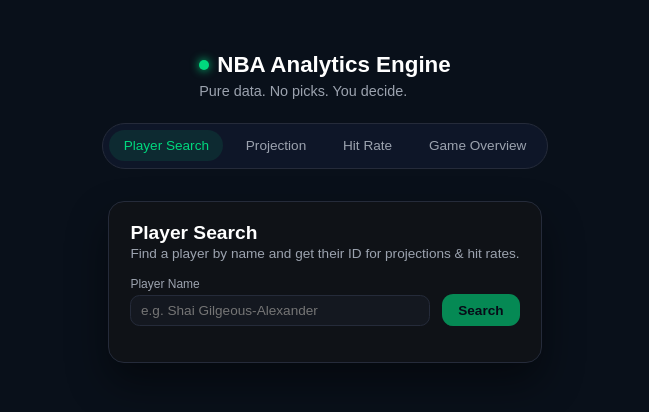
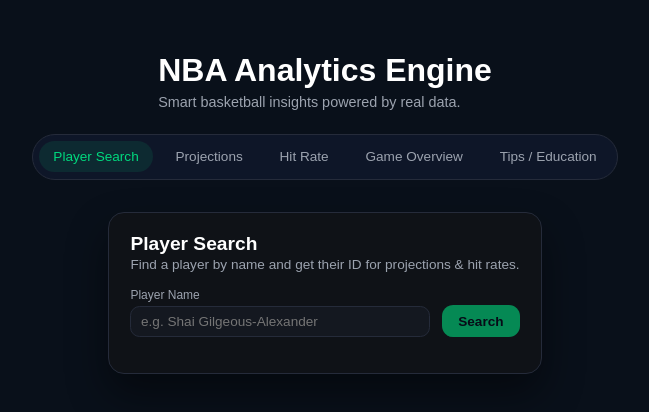
Before and after one commit to AshtonGurdas/NBA-Analytics-Engine, a React app in the folder frontend/: page / in a window 1280 px wide. Shown: the top 412 px of the page, without its empty margins (315-964 px from the left). Built offline with nearby package versions, Linux system fonts and the light colour scheme; the HTML template or start-up script is replaced by a standard one.

Commit message:
Update App.tsx

```diff
--- a/frontend/src/App.tsx
+++ b/frontend/src/App.tsx
@@ -3,15 +3,17 @@
 import SearchPlayer from "./SearchPlayer";
 import HitRate from "./HitRate";
 import GameOverview from "./GameOverview";
+import Tips from "./Tips";
 import "./App.css";
 
-type TabId = "search" | "projection" | "hitrate" | "overview";
+type TabId = "search" | "projection" | "hitrate" | "overview" | "tips";
 
 const tabs: { id: TabId; label: string }[] = [
   { id: "search", label: "Player Search" },
-  { id: "projection", label: "Projection" },
+  { id: "projection", label: "Projections" },
   { id: "hitrate", label: "Hit Rate" },
   { id: "overview", label: "Game Overview" },
+  { id: "tips", label: "Tips / Education" },
 ];
 
 function App() {
@@ -27,6 +29,8 @@
         return <HitRate />;
       case "overview":
         return <GameOverview />;
+      case "tips":
+        return <Tips />;
       default:
         return null;
     }
@@ -35,22 +39,15 @@
   return (
     <div className="container app-root">
       <header className="app-header">
-        <div className="app-title">
-          <span className="logo-dot" />
-          <span>NBA Analytics Engine</span>
-        </div>
-        <p className="app-subtitle">
-          Pure data. No picks. You decide.
-        </p>
+        <h1>NBA Analytics Engine</h1>
+        <p className="app-subtitle">Smart basketball insights powered by real data.</p>
       </header>
 
       <nav className="tab-nav">
         {tabs.map((tab) => (
           <button
             key={tab.id}
-            className={`tab-btn ${
-              activeTab === tab.id ? "tab-btn-active" : ""
-            }`}
+            className={`tab-btn ${activeTab === tab.id ? "tab-btn-active" : ""}`}
             onClick={() => setActiveTab(tab.id)}
           >
             {tab.label}
```
